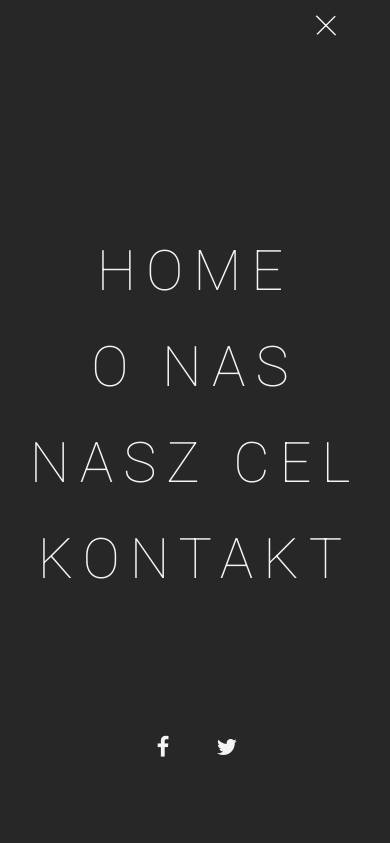
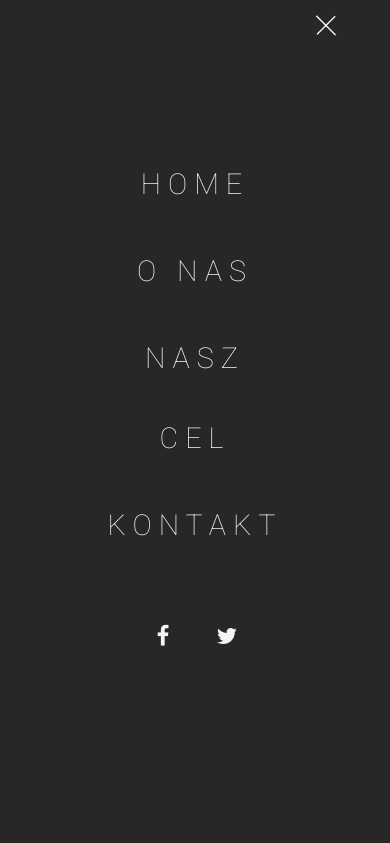
Before and after one commit to lukaszwac/s4s-squash, a plain HTML site: page index.html in a window 390 px wide. Both pictures are taken after a click on the element 326 px from the left and 25 px from the top of the page. Shown: the top 843 px of the page. Drawn offline with Linux system fonts and the light colour scheme.

Commit message:
header-done

```diff
--- a/css/responsive.css
+++ b/css/responsive.css
@@ -1,3 +1,5 @@
+
+
 @media (min-width: 790px) {
     #main-header > .header-content {
         letter-spacing: 35px;
@@ -5,6 +7,11 @@
 }
 
 @media (max-width: 790px) {
+
+    #main-navbar > .menu-container > .menu-list > .menu-item > a {
+        font-size: 2.5em;
+        letter-spacing: 7px;
+    }
 
     .header-anim > .text-anim {
         font-size: 3em;
@@ -18,16 +25,20 @@
 
     #main-header > .header-left {
         order: 5;
-/*        height: 50vh;*/
     }
 
     #main-header > .header-right {
-        height: 70vh;
         padding-top: 80px;
     }
 }
 
 @media (max-width: 480px) {
+
+    #main-navbar > .menu-container > .menu-list > .menu-item > a {
+        font-size: 1.8em;
+        letter-spacing: 7px;
+    }
+
     .header-anim > .text-anim {
         font-size: 2em;
     }
--- a/css/style.css
+++ b/css/style.css
@@ -27,9 +27,6 @@ section {
     box-shadow: 0px 14px 78px 0px rgba(34, 34, 34, 0.75);
 
     background-color: #272727;
-
-    display: flex;
-    justify-content: center;
 
     overflow: hidden;
     opacity: 0;
@@ -69,8 +66,6 @@ section {
     width: 100%;
 
     display: none;
-    justify-content: center;
-
     overflow: hidden;
 }
 
@@ -79,7 +74,12 @@ section {
 }
 
 #main-navbar > .menu-container > .menu-list {
-    align-self: center;
+    position: absolute;
+    top: 15%;
+    left: 50%;
+    transform: translate(-50%, 0);
+
+    height: 100vh;
     padding: 0;
     display: none;
 }
@@ -115,20 +115,18 @@ section {
     letter-spacing: 10px;
 }
 
-#main-navbar > .menu-container > .social-icons {
+#main-navbar > .menu-container .social-icons {
     height: 80px;
     width: 100%;
-
-    position: absolute;
     bottom: 30px;
-
     padding: 0 20px;
+    margin-top: 25%;
 
     text-align: center;
     display: none;
 }
 
-#main-navbar > .menu-container > .social-icons > a {
+#main-navbar > .menu-container .social-icons > a {
     color: #f4f4f4;
     display: inline-block;
     width: 40px;
@@ -148,6 +146,7 @@ section {
     display: flex;
     flex-direction: row;
     flex-wrap: wrap;
+    position: relative;
 }
 
 .header-anim {
@@ -187,20 +186,12 @@ section {
 
 #main-header .header-logo {
     padding-left: 10px;
-}
-
-.header-right .logo-line {
-    position: absolute;
-    height: 0;
-    width: 100%;
-    border-left: solid 5px #c17b25;
-    top: 40px;
-    left: 0;
+    overflow: hidden;
 }
 
 #main-header .header-content h1 {
     font-size: 3em;
-    font-weight: 100;
+    font-weight: 300;
     letter-spacing: 7px;
     color: #f4f4f4;
     text-transform: uppercase;
@@ -211,9 +202,8 @@ section {
 #main-header .header-logo p {
     letter-spacing: 2px;
     font-weight: 100;
-    font-size: .8em;
-    margin-top: 70px;
-    line-height: 19px;
+    margin-top: 100px;
+    line-height: 30px;
     text-align: justify;
     color: #c4c4c4;
     display: none;
@@ -221,6 +211,7 @@ section {
 
 #main-header .header-left {
     width: 40%;
+    min-height: 400px;
     position: relative;
 /*    background-image: url(../img/woman-player%20kopia.png), linear-gradient(rgba(0, 0, 0, 0.24), rgba(0, 0, 0, 0.41));*/
     background-position: center;
@@ -237,7 +228,11 @@ section {
     width: 80%;
     padding-bottom: 80%;
 
-    background-image: linear-gradient(rgba(132, 132, 132, 0.16), rgba(132, 132, 132, 0) 65%);
+    background-image: url(../img/woman-player%20kopia.png);
+    background-position: center;
+    background-size: cover;
+
+/*    background-image: linear-gradient(rgba(132, 132, 132, 0.16), rgba(132, 132, 132, 0) 65%);*/
 
     border-radius: 100%;
 }
@@ -259,3 +254,12 @@ section {
     padding: 5% 10%;
     position: relative;
 }
+
+#main-header .header-right .header-line {
+    position: absolute;
+    top: 45px;
+
+    height: 0;
+    border-left: solid 5px #c17b25;
+    margin-left: -11px;
+}
--- a/index.html
+++ b/index.html
@@ -24,15 +24,12 @@
                 <li class="menu-item"><a href="#">o nas</a></li>
                 <li class="menu-item"><a href="#">nasz cel</a></li>
                 <li class="menu-item"><a href="#">kontakt</a></li>
+                <div class="social-icons">
+                    <a href=""><i class="fa fa-facebook"></i></a>
+                    <a href=""><i class="fa fa-twitter"></i></a>
+                </div>
             </ul>
-            <div class="social-icons">
-                <a href=""><i class="fa fa-facebook"></i></a>
-                <a href=""><i class="fa fa-twitter"></i></a>
-                <!--
-           <a href=""><i class="fa fa-email"></i></a>
-           <a href=""><i class="fa"></i></a>
--->
-            </div>
+
         </div>
     </nav>
 
@@ -52,7 +49,7 @@
             </div>
         </div>
         <div class="header-content header-right">
-            <div class="logo-line"></div>
+            <div class="header-line"></div>
             <div class="header-logo">
                 <h1>squash</h1>
                 <h1>for</h1>
--- a/js/main.js
+++ b/js/main.js
@@ -36,8 +36,8 @@ function navbarClick() {
                 "display": "flex"
             })
 
-            menuList.fadeIn(1300);
-            socialIcons.fadeIn(1700);
+            menuList.delay(250).fadeIn(1200);
+            socialIcons.delay(400).fadeIn(1000);
 
             $(this).removeClass('active')
 
@@ -99,21 +99,21 @@ function headerAnimationLarge() {
                         $('#main-header h1:first-child').delay(100).fadeIn(400);
                         $('#main-header h1:nth-child(2)').delay(300).fadeIn(400);
                         $('#main-header h1:nth-child(3)').delay(600).fadeIn(400).animate({
-                            letterSpacing: "30px"
+                            letterSpacing: "25px",
                         }, 1000);
 
                         $('#main-header h1:first-child').delay(600).animate({
-                            letterSpacing: "30px"
+                            letterSpacing: "20px",
                         }, 1000);
                         $('#main-header h1:nth-child(2)').delay(600).animate({
-                            letterSpacing: "15px"
+                            letterSpacing: "15px",
                         }, 700);
 
                         $('.header-right').delay(800).animate({
                             paddingLeft: "3%"
                         }, 700);
-                        $('.logo-line').delay(900).animate({
-                            minHeight: "80%"
+                        $('.header-line').delay(900).animate({
+                            height: "85%"
                         }, 800, function(){
                             $('#main-header .header-logo p').fadeIn(800);
                             $('#main-header .header-left').animate({
@@ -132,7 +132,7 @@ function headerAnimationLarge() {
 
 function headerAnimationMedium() {
     textAnim.animate({
-        width: '135px',
+        width: '120px',
         opacity: '1',
         letterSpacing: '3'
 
@@ -159,7 +159,7 @@ function headerAnimationMedium() {
 
                         $('#main-header h1:first-child').delay(100).fadeIn(400);
                         $('#main-header h1:nth-child(2)').delay(300).fadeIn(400);
-                        $('#main-header h1:last-child').delay(600).fadeIn(400).animate({
+                        $('#main-header h1:nth-child(3)').delay(600).fadeIn(400).animate({
                             letterSpacing: "20px"
                         }, 1000);
 
@@ -173,9 +173,14 @@ function headerAnimationMedium() {
                         $('.header-right').delay(800).animate({
                             paddingLeft: "3%"
                         }, 700);
-                        $('.logo-line').delay(900).animate({
-                            height: "80%"
-                        }, 800)
+                        $('.header-line').delay(900).animate({
+                            height: "85%"
+                        }, 800,function(){
+                            $('#main-header .header-logo p').fadeIn(800);
+                            $('#main-header .header-left').animate({
+                                opacity: '1'
+                            });
+                        })
                     }, 800)
                 })
 
```
Also changed, not shown: 1 other file.
